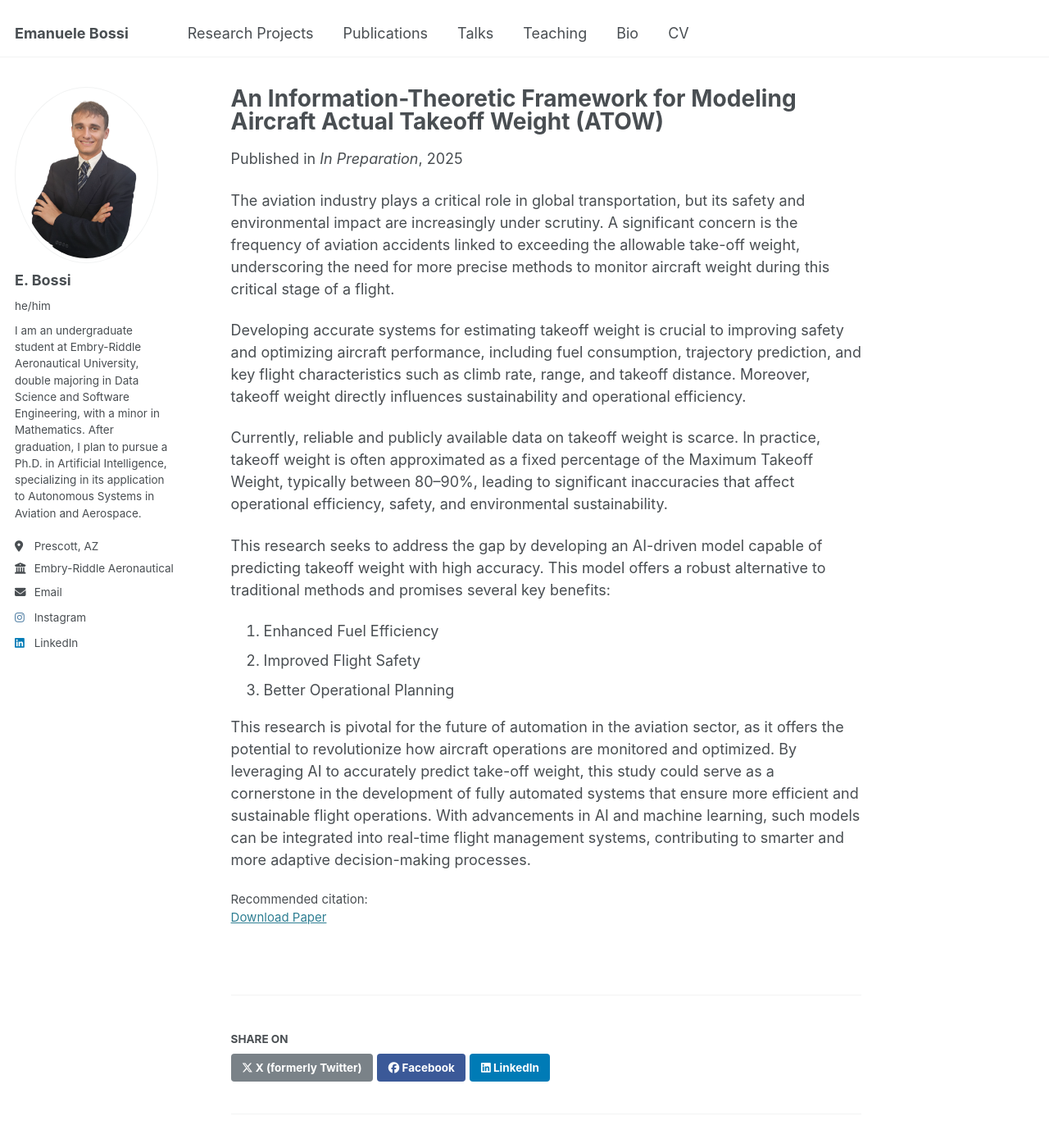
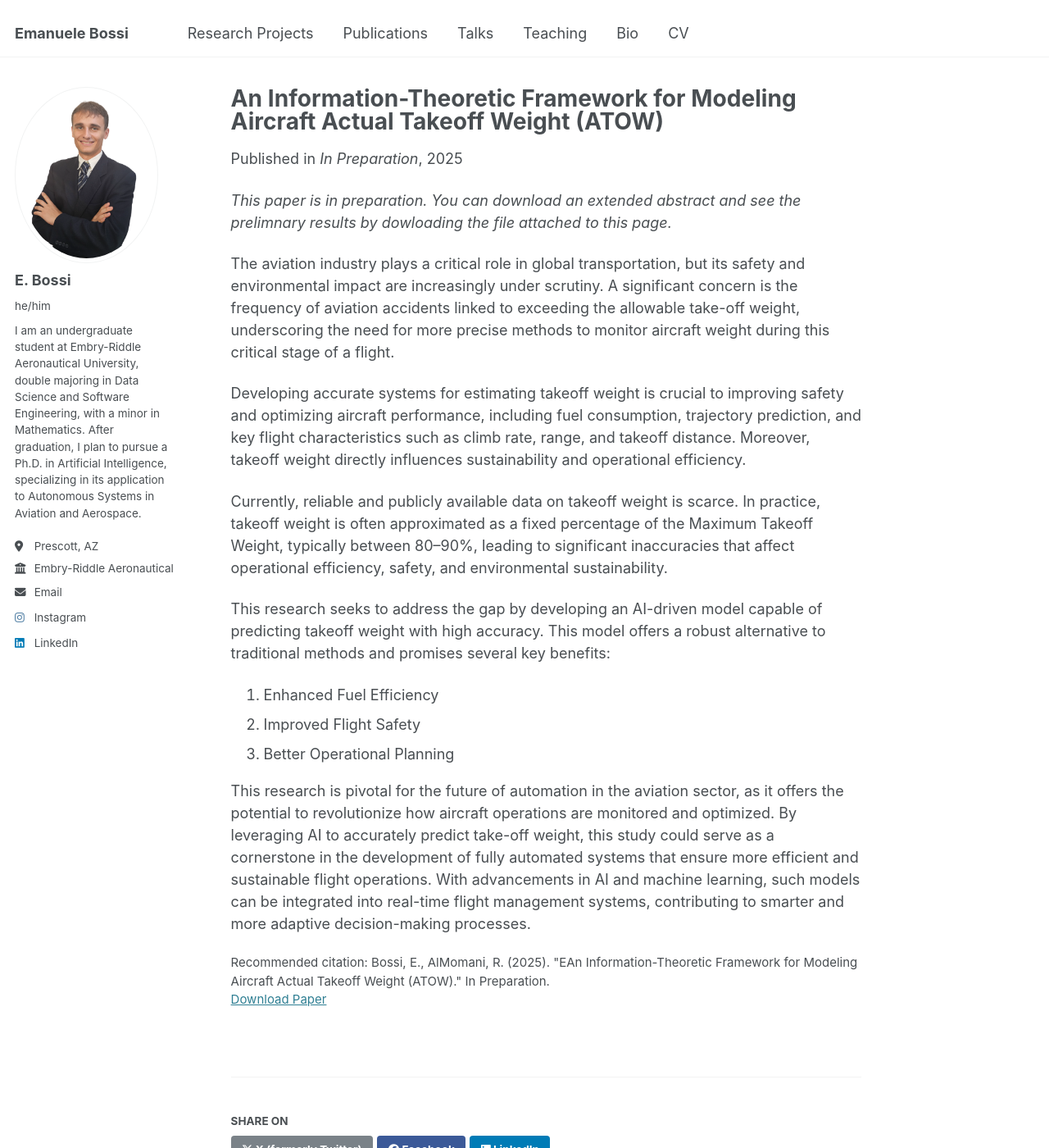
Before and after one commit to bossiemanuele/bossiemanuele.github.io, a Jekyll site: the page built from _publications/2025-12-31-An-Information-Theoretic-Framework-for-Modeling-Aircraft-Actual-Takeoff-Weight.md, in a window 1280 px wide and 1400 px high. Shown: the whole window at 82% size. Built offline with Jekyll 4.4.1, drawn with Linux system fonts in a browser that asks for light colours.

Commit message:
Update 2025-12-31-An-Information-Theoretic-Framework-for-Modeling-Aircraft-Actual-Takeoff-Weight.md

```diff
--- a/_publications/2025-12-31-An-Information-Theoretic-Framework-for-Modeling-Aircraft-Actual-Takeoff-Weight.md
+++ b/_publications/2025-12-31-An-Information-Theoretic-Framework-for-Modeling-Aircraft-Actual-Takeoff-Weight.md
@@ -7,8 +7,10 @@ excerpt: ''
 date: 2025-12-31
 venue: 'In Preparation'
 paperurl: 'http://bossiemanuele.github.io/files/Bossi_Abstract.pdf'
-citation: ''
+citation: 'Bossi, E., AlMomani, R. (2025). "EAn Information-Theoretic Framework for Modeling Aircraft Actual Takeoff Weight (ATOW)." In Preparation.'
 ---
+
+*This paper is in preparation. You can download an extended abstract and see the prelimnary results by dowloading the file attached to this page.*
 
 The aviation industry plays a critical role in global transportation, but its safety and environmental impact are increasingly under scrutiny. A significant concern is the frequency of aviation accidents linked to exceeding the allowable take-off weight, underscoring the need for more precise methods to monitor aircraft weight during this critical stage of a flight.
 
```
